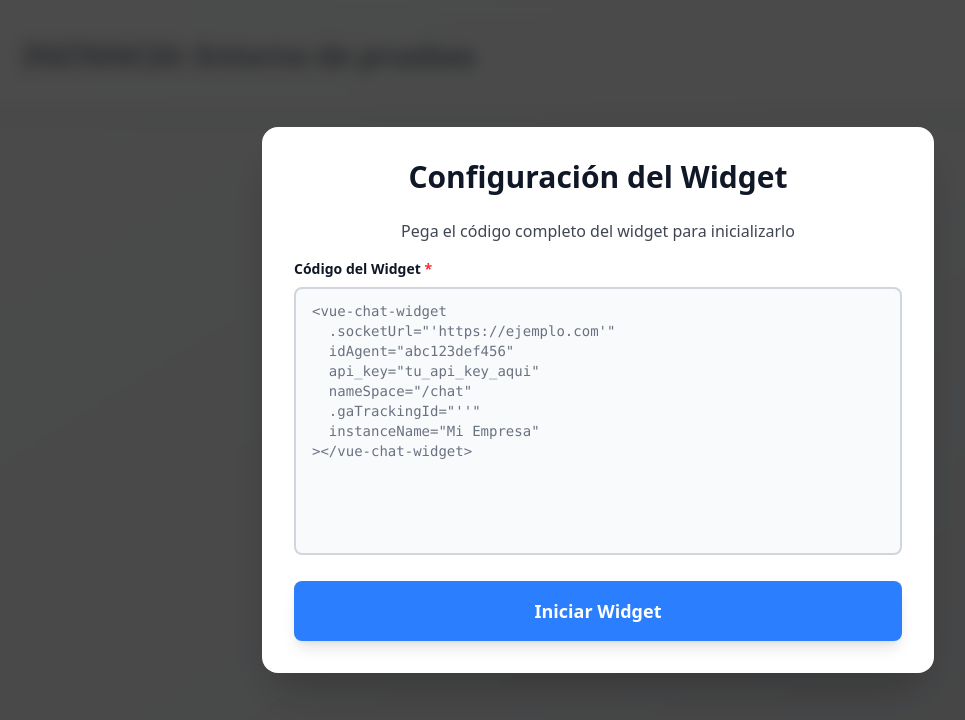
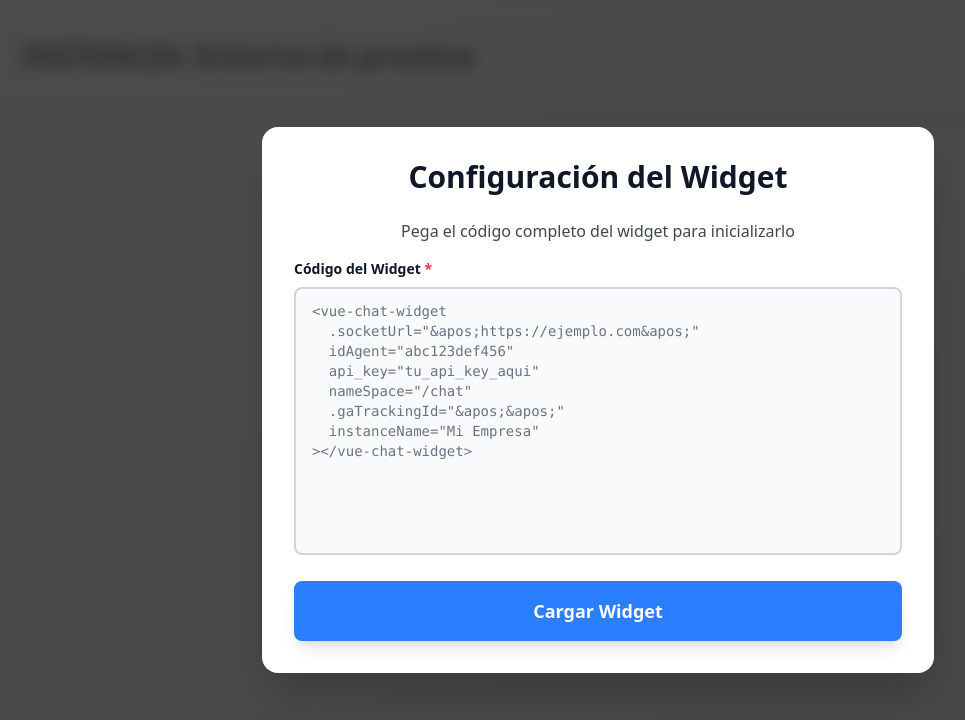
Before and after one commit to DRAP-3312/myTestWidget, a Vue app: page / in a window 1280 px wide. Shown: the top 720 px of the page, without its empty margins (42-1007 px from the left). Built offline with nearby package versions, Linux system fonts and the light colour scheme.

Commit message:
feat: persisten config widget in modal config

```diff
--- a/src/components/ConfigModal.vue
+++ b/src/components/ConfigModal.vue
@@ -1,6 +1,12 @@
 <script setup lang="ts">
-import { ref } from "vue";
+import { onMounted, ref } from "vue";
 import type { WidgetConfig } from "../interfaces/chat-widget.interfaces";
+import {
+  parseWidgetCodeUtil,
+  placeholderExample,
+} from "../utils/parseConfigWidget.util";
+import { useConfigWidgetStore } from "../stores/configWidget.store";
+import { storeToRefs } from "pinia";
 
 const props = defineProps<{
   isDark: boolean;
@@ -8,56 +14,16 @@ const props = defineProps<{
 }>();
 
 const emit = defineEmits<{
-  (e: "apply", config: WidgetConfig): void;
+  (e: "apply", config: WidgetConfig, obj: string): void;
   (e: "close"): void;
 }>();
 
+const widgetStore = useConfigWidgetStore();
+const { objectLiteral } = storeToRefs(widgetStore);
 const widgetCode = ref("");
 const errorMessage = ref("");
 const isSuccess = ref(false);
 const isProcessing = ref(false);
-
-const parseWidgetCode = (code: string): WidgetConfig | null => {
-  try {
-    const socketUrlMatch = code.match(/\.socketUrl=["'](.+?)["']/);
-    const socketUrl = socketUrlMatch
-      ? socketUrlMatch[1]?.replace(/'/g, "")
-      : "";
-
-    const idAgentMatch = code.match(/idAgent=["'](.+?)["']/);
-    const idAgent = idAgentMatch ? idAgentMatch[1] : "";
-
-    const apiKeyMatch = code.match(/api_key=["'](.+?)["']/);
-    const apiKey = apiKeyMatch ? apiKeyMatch[1] : "";
-
-    const nameSpaceMatch = code.match(/nameSpace=["'](.+?)["']/);
-    const nameSpace = nameSpaceMatch ? nameSpaceMatch[1] : "";
-
-    const gaTrackingIdMatch = code.match(/\.gaTrackingId=["'](.+?)["']/);
-    const gaTrackingId = gaTrackingIdMatch
-      ? gaTrackingIdMatch[1]?.replace(/'/g, "")
-      : "";
-
-    const instanceNameMatch = code.match(/instanceName=["'](.+?)["']/);
-    const instanceName = instanceNameMatch ? instanceNameMatch[1] : "";
-
-    // Validar que se extrajeron los campos obligatorios
-    if (!socketUrl || !idAgent || !apiKey || !nameSpace || !instanceName) {
-      return null;
-    }
-
-    return {
-      socketUrl,
-      idAgent,
-      apiKey,
-      nameSpace,
-      gaTrackingId: gaTrackingId || "",
-      instanceName,
-    };
-  } catch (error) {
-    return null;
-  }
-};
 
 const applyConfiguration = async () => {
   errorMessage.value = "";
@@ -71,7 +37,7 @@ const applyConfiguration = async () => {
     return;
   }
 
-  const config = parseWidgetCode(widgetCode.value);
+  const config = parseWidgetCodeUtil(widgetCode.value);
 
   if (!config) {
     errorMessage.value =
@@ -85,7 +51,7 @@ const applyConfiguration = async () => {
 
   await new Promise((resolve) => setTimeout(resolve, 1000));
 
-  emit("apply", config);
+  emit("apply", config, widgetCode.value);
 };
 
 const handleBackdropClick = () => {
@@ -93,6 +59,12 @@ const handleBackdropClick = () => {
     emit("close");
   }
 };
+
+onMounted(() => {
+  if (objectLiteral) {
+    widgetCode.value = objectLiteral.value;
+  }
+});
 </script>
 
 <template>
@@ -172,14 +144,7 @@ const handleBackdropClick = () => {
             <textarea
               v-model="widgetCode"
               rows="12"
-              placeholder='<vue-chat-widget
-  .socketUrl="&apos;https://ejemplo.com&apos;"
-  idAgent="abc123def456"
-  api_key="tu_api_key_aqui"
-  nameSpace="/chat"
-  .gaTrackingId="&apos;&apos;"
-  instanceName="Mi Empresa"
-></vue-chat-widget>'
+              :placeholder="placeholderExample"
               :class="[
                 'w-full px-4 py-3 rounded-lg border-2 transition-all font-mono text-sm resize-none',
                 isDark
@@ -229,7 +194,7 @@ const handleBackdropClick = () => {
                 d="M4 12a8 8 0 018-8V0C5.373 0 0 5.373 0 12h4zm2 5.291A7.962 7.962 0 014 12H0c0 3.042 1.135 5.824 3 7.938l3-2.647z"
               ></path>
             </svg>
-            <span>{{ isProcessing ? "Validando..." : "Iniciar Widget" }}</span>
+            <span>{{ isProcessing ? "Validando..." : "Cargar Widget" }}</span>
           </button>
         </form>
       </div>
--- a/src/stores/configWidget.store.ts
+++ b/src/stores/configWidget.store.ts
@@ -13,6 +13,8 @@ export const useConfigWidgetStore = defineStore("config-widget", () => {
     },
   });
 
+  const objectLiteral = useLocalStorage<string>("object-literal", "");
+
   const modalOpen = ref(false);
 
   const showModal = computed(
@@ -20,8 +22,9 @@ export const useConfigWidgetStore = defineStore("config-widget", () => {
   );
   const hasConfig = computed(() => widgetConfig.value !== null);
 
-  function saveConfig(config: WidgetConfig) {
+  function saveConfig(config: WidgetConfig, objectLit: string) {
     widgetConfig.value = config;
+    objectLiteral.value = objectLit;
     modalOpen.value = false;
   }
 
@@ -46,5 +49,6 @@ export const useConfigWidgetStore = defineStore("config-widget", () => {
     openConfigModal,
     closeConfigModal,
     clearConfig,
+    objectLiteral,
   };
 });
--- /dev/null
+++ b/src/utils/parseConfigWidget.util.ts
@@ -0,0 +1,52 @@
+import type { WidgetConfig } from "../interfaces/chat-widget.interfaces";
+
+export const placeholderExample = `<vue-chat-widget
+  .socketUrl="&apos;https://ejemplo.com&apos;"
+  idAgent="abc123def456"
+  api_key="tu_api_key_aqui"
+  nameSpace="/chat"
+  .gaTrackingId="&apos;&apos;"
+  instanceName="Mi Empresa"
+></vue-chat-widget>`;
+
+export const parseWidgetCodeUtil = (code: string): WidgetConfig | null => {
+  try {
+    const socketUrlMatch = code.match(/\.socketUrl=["'](.+?)["']/);
+    const socketUrl = socketUrlMatch
+      ? socketUrlMatch[1]?.replace(/'/g, "")
+      : "";
+
+    const idAgentMatch = code.match(/idAgent=["'](.+?)["']/);
+    const idAgent = idAgentMatch ? idAgentMatch[1] : "";
+
+    const apiKeyMatch = code.match(/api_key=["'](.+?)["']/);
+    const apiKey = apiKeyMatch ? apiKeyMatch[1] : "";
+
+    const nameSpaceMatch = code.match(/nameSpace=["'](.+?)["']/);
+    const nameSpace = nameSpaceMatch ? nameSpaceMatch[1] : "";
+
+    const gaTrackingIdMatch = code.match(/\.gaTrackingId=["'](.+?)["']/);
+    const gaTrackingId = gaTrackingIdMatch
+      ? gaTrackingIdMatch[1]?.replace(/'/g, "")
+      : "";
+
+    const instanceNameMatch = code.match(/instanceName=["'](.+?)["']/);
+    const instanceName = instanceNameMatch ? instanceNameMatch[1] : "";
+
+    // Validar que se extrajeron los campos obligatorios
+    if (!socketUrl || !idAgent || !apiKey || !nameSpace || !instanceName) {
+      return null;
+    }
+
+    return {
+      socketUrl,
+      idAgent,
+      apiKey,
+      nameSpace,
+      gaTrackingId: gaTrackingId || "",
+      instanceName,
+    };
+  } catch (error) {
+    return null;
+  }
+};
```
